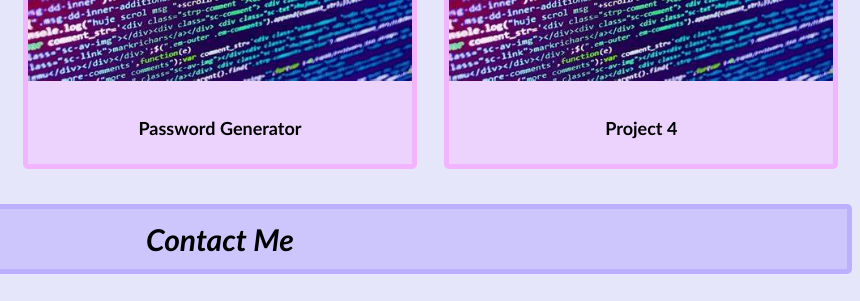
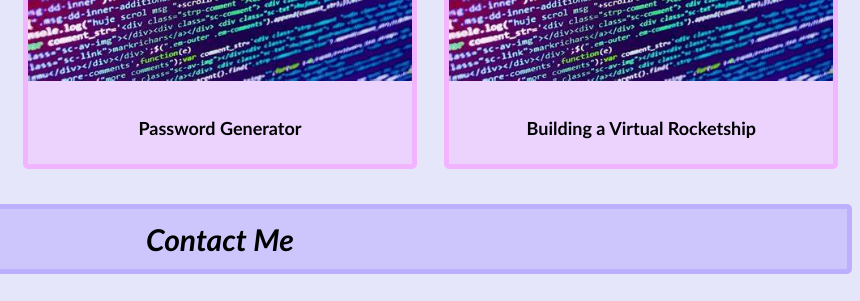
Before and after one commit to octo-xz/create-portfolio-challenge-2, a plain HTML site: page index.html in a window 1280 px wide. Shown: the part 1814-2115 px from the top of the page, 420-1280 px from the left. Drawn offline with Linux system fonts and the light colour scheme.

Commit message:
renaming project 4

```diff
--- a/index.html
+++ b/index.html
@@ -81,7 +81,7 @@
                     <a target="repo-page" href="./coming.html">
                         <img class="card-image" src="/assets/images/coding-placeholder.jpg">
                     </a>
-                    <h3>Project 4</h3>
+                    <h3>Building a Virtual Rocketship</h3>
                 </section>
             </article>
         </section>
```
